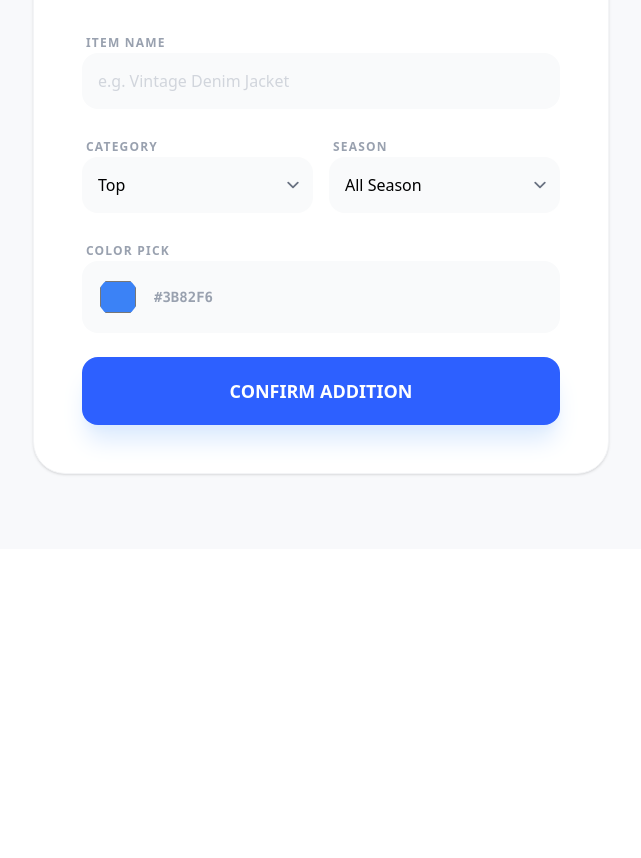
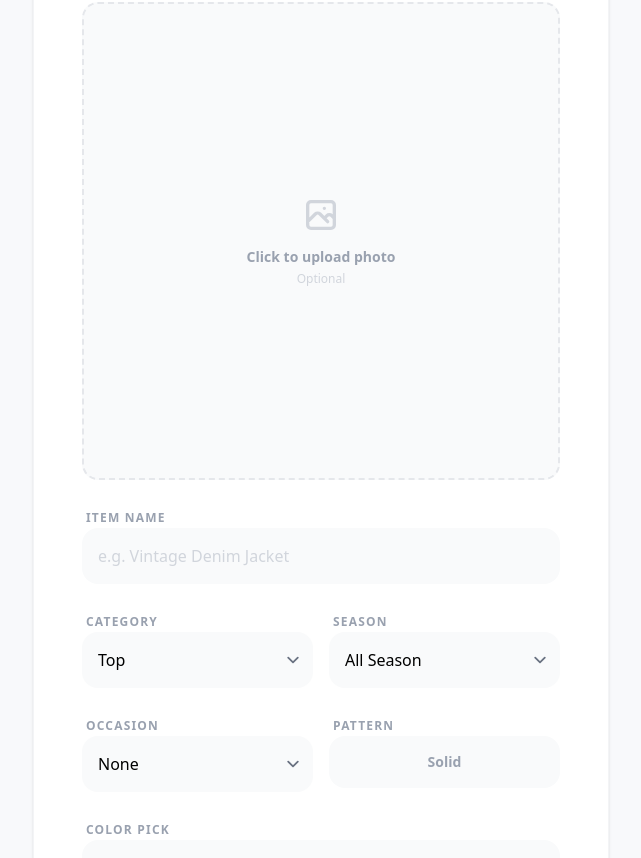
Before and after one commit to azraemeksiz/Outfit-Manager, a SvelteKit app: page /wardrobe/add in a window 1280 px wide. Shown: the part 251-1109 px from the top of the page, without its empty margins (319-960 px from the left). Before the commit the page ends 800 px from the top, so only its background shows below. Built offline with nearby package versions, Linux system fonts and the light colour scheme; no server answers.

Commit message:
Cloudinary Integration Phase

```diff
--- a/src/routes/wardrobe/+page.svelte
+++ b/src/routes/wardrobe/+page.svelte
@@ -88,17 +88,18 @@
         {#each items as item}
           <div class="group bg-white rounded-[28px] overflow-hidden shadow-sm border border-gray-50 hover:shadow-xl transition-all duration-300">
 
-            <div class="aspect-[3/4] bg-[#F1F4F9] flex items-center justify-center transition-transform duration-500 relative">
-              <span class="text-gray-400 font-bold uppercase tracking-widest text-xs">{item.category}</span>
+            <div class="aspect-[3/4] bg-[#F1F4F9] flex items-center justify-center transition-transform duration-500 relative overflow-hidden">
+              {#if item.photo_url}
+                <img src={item.photo_url} alt={item.name} class="w-full h-full object-cover" />
+              {:else}
+                <span class="text-gray-400 font-bold uppercase tracking-widest text-xs">{item.category}</span>
+              {/if}
 
               <div class="absolute bottom-4 left-4 bg-white/80 backdrop-blur-md px-3 py-1 rounded-full text-[10px] font-bold text-gray-600 uppercase">
                 {item.seasons?.[0] || 'All Season'}
               </div>
 
-              <button
-                on:click={() => cycleStatus(item)}
-                class="absolute bottom-4 right-4 px-3 py-1 rounded-full text-[10px] font-bold uppercase transition-all hover:scale-105 {statusColors[item.status || 'Clean']}"
-              >
+              <button on:click={() => cycleStatus(item)} class="absolute bottom-4 right-4 px-3 py-1 rounded-full text-[10px] font-bold uppercase transition-all hover:scale-105 {statusColors[item.status || 'Clean']}">
                 {item.status || 'Clean'}
               </button>
 
@@ -108,11 +109,7 @@
                 </svg>
               </a>
 
-              <button
-                on:click={() => deleteItem(item.id)}
-                disabled={deletingId === item.id}
-                class="absolute top-3 right-3 opacity-0 group-hover:opacity-100 transition-opacity bg-white/90 backdrop-blur-md text-red-500 hover:bg-red-50 w-8 h-8 rounded-full flex items-center justify-center shadow-sm"
-              >
+              <button on:click={() => deleteItem(item.id)} disabled={deletingId === item.id} class="absolute top-3 right-3 opacity-0 group-hover:opacity-100 transition-opacity bg-white/90 backdrop-blur-md text-red-500 hover:bg-red-50 w-8 h-8 rounded-full flex items-center justify-center shadow-sm">
                 {#if deletingId === item.id}
                   <div class="animate-spin w-3 h-3 border-2 border-red-400 border-t-transparent rounded-full"></div>
                 {:else}
--- a/src/routes/wardrobe/add/+page.svelte
+++ b/src/routes/wardrobe/add/+page.svelte
@@ -1,24 +1,70 @@
 <script lang="ts">
   import { supabase } from '$lib/supabase';
   import { goto } from '$app/navigation';
+
+  const CLOUD_NAME = import.meta.env.PUBLIC_CLOUDINARY_CLOUD_NAME;
+  const UPLOAD_PRESET = import.meta.env.PUBLIC_CLOUDINARY_UPLOAD_PRESET;
 
   let name = '';
   let category = 'top';
   let color = '#3b82f6';
   let season = 'all-season';
+  let occasion = '';
+  let is_patterned = false;
+  let photoFile: File | null = null;
+  let photoPreview: string | null = null;
+  let uploading = false;
   let loading = false;
   let message = '';
+
+  function handleFileSelect(event: Event) {
+    const input = event.target as HTMLInputElement;
+    if (input.files && input.files[0]) {
+      photoFile = input.files[0];
+      photoPreview = URL.createObjectURL(photoFile);
+    }
+  }
+
+  async function uploadToCloudinary(file: File): Promise<string> {
+    const formData = new FormData();
+    formData.append('file', file);
+    formData.append('upload_preset', UPLOAD_PRESET);
+    formData.append('folder', 'outfix');
+
+    const response = await fetch(
+      `https://api.cloudinary.com/v1_1/${CLOUD_NAME}/image/upload`,
+      { method: 'POST', body: formData }
+    );
+
+    const data = await response.json();
+    if (!response.ok) throw new Error(data.error?.message || 'Upload failed');
+    return data.secure_url;
+  }
 
   async function handleAddItem() {
     loading = true;
     message = '';
 
     const { data: { user } } = await supabase.auth.getUser();
-
     if (!user) {
       message = 'Error: Please login first.';
       loading = false;
       return;
+    }
+
+    let photo_url: string | null = null;
+
+    if (photoFile) {
+      uploading = true;
+      try {
+        photo_url = await uploadToCloudinary(photoFile);
+      } catch (err) {
+        message = 'Error: Photo upload failed.';
+        loading = false;
+        uploading = false;
+        return;
+      }
+      uploading = false;
     }
 
     const { error } = await supabase.from('items').insert([
@@ -27,6 +73,9 @@
         category,
         selected_color: color,
         seasons: [season],
+        occasion: occasion || null,
+        is_patterned,
+        photo_url,
         user_id: user.id
       }
     ]);
@@ -50,6 +99,31 @@
     </header>
 
     <form on:submit|preventDefault={handleAddItem} class="space-y-6">
+
+      <!-- Photo Upload -->
+      <div class="space-y-2">
+        <label class="text-xs font-black uppercase tracking-widest text-gray-400 ml-1">Photo</label>
+        <label class="block cursor-pointer">
+          <input type="file" accept="image/*" on:change={handleFileSelect} class="hidden" />
+          {#if photoPreview}
+            <div class="relative w-full aspect-square rounded-2xl overflow-hidden bg-gray-50">
+              <img src={photoPreview} alt="Preview" class="w-full h-full object-cover" />
+              <div class="absolute inset-0 bg-black/20 flex items-center justify-center opacity-0 hover:opacity-100 transition-opacity">
+                <span class="text-white font-bold text-sm">Change Photo</span>
+              </div>
+            </div>
+          {:else}
+            <div class="w-full aspect-square rounded-2xl bg-gray-50 border-2 border-dashed border-gray-200 flex flex-col items-center justify-center hover:border-blue-400 hover:bg-blue-50 transition-all">
+              <svg xmlns="http://www.w3.org/2000/svg" class="w-10 h-10 text-gray-300 mb-3" fill="none" viewBox="0 0 24 24" stroke="currentColor">
+                <path stroke-linecap="round" stroke-linejoin="round" stroke-width="2" d="M4 16l4.586-4.586a2 2 0 012.828 0L16 16m-2-2l1.586-1.586a2 2 0 012.828 0L20 14m-6-6h.01M6 20h12a2 2 0 002-2V6a2 2 0 00-2-2H6a2 2 0 00-2 2v12a2 2 0 002 2z" />
+              </svg>
+              <span class="text-sm font-bold text-gray-400">Click to upload photo</span>
+              <span class="text-xs text-gray-300 mt-1">Optional</span>
+            </div>
+          {/if}
+        </label>
+      </div>
+
       <div class="space-y-2">
         <label class="text-xs font-black uppercase tracking-widest text-gray-400 ml-1">Item Name</label>
         <input bind:value={name} type="text" placeholder="e.g. Vintage Denim Jacket" required
@@ -78,6 +152,29 @@
         </div>
       </div>
 
+      <div class="grid grid-cols-2 gap-4">
+        <div class="space-y-2">
+          <label class="text-xs font-black uppercase tracking-widest text-gray-400 ml-1">Occasion</label>
+          <select bind:value={occasion} class="w-full bg-gray-50 border-none rounded-2xl p-4 focus:ring-2 focus:ring-blue-500 outline-none cursor-pointer">
+            <option value="">None</option>
+            <option value="Formal">Formal</option>
+            <option value="Casual">Casual</option>
+            <option value="Sport">Sport</option>
+            <option value="Party">Party</option>
+          </select>
+        </div>
+        <div class="space-y-2">
+          <label class="text-xs font-black uppercase tracking-widest text-gray-400 ml-1">Pattern</label>
+          <button
+            type="button"
+            on:click={() => is_patterned = !is_patterned}
+            class="w-full bg-gray-50 rounded-2xl p-4 font-bold text-sm transition-all {is_patterned ? 'text-blue-600 ring-2 ring-blue-500' : 'text-gray-400'}"
+          >
+            {is_patterned ? '✓ Patterned' : 'Solid'}
+          </button>
+        </div>
+      </div>
+
       <div class="space-y-2">
         <label class="text-xs font-black uppercase tracking-widest text-gray-400 ml-1">Color Pick</label>
         <div class="flex items-center space-x-4 bg-gray-50 rounded-2xl p-4">
@@ -94,7 +191,13 @@
 
       <button type="submit" disabled={loading}
         class="w-full bg-[#2D60FF] text-white py-5 rounded-2xl font-black text-lg shadow-xl shadow-blue-100 hover:scale-[1.02] active:scale-95 transition-all disabled:opacity-50">
-        {loading ? 'SAVING ITEM...' : 'CONFIRM ADDITION'}
+        {#if uploading}
+          UPLOADING PHOTO...
+        {:else if loading}
+          SAVING ITEM...
+        {:else}
+          CONFIRM ADDITION
+        {/if}
       </button>
     </form>
   </div>
```
